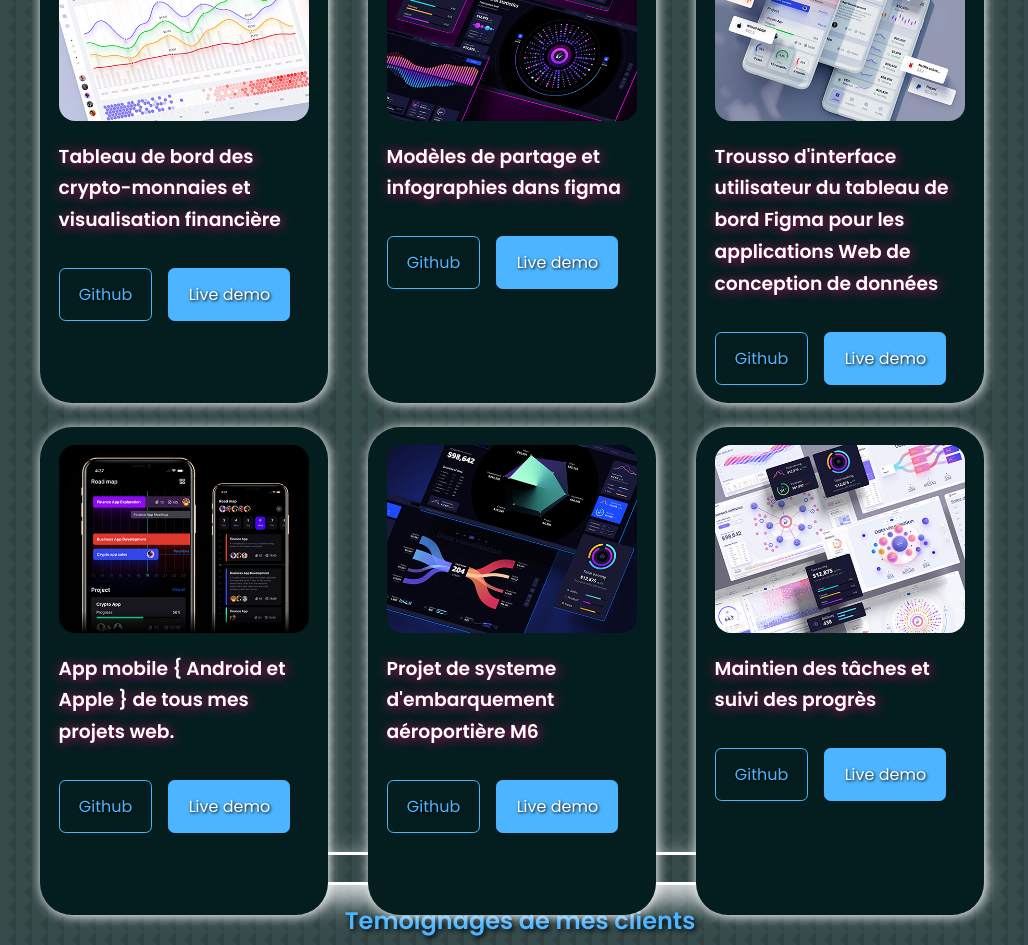
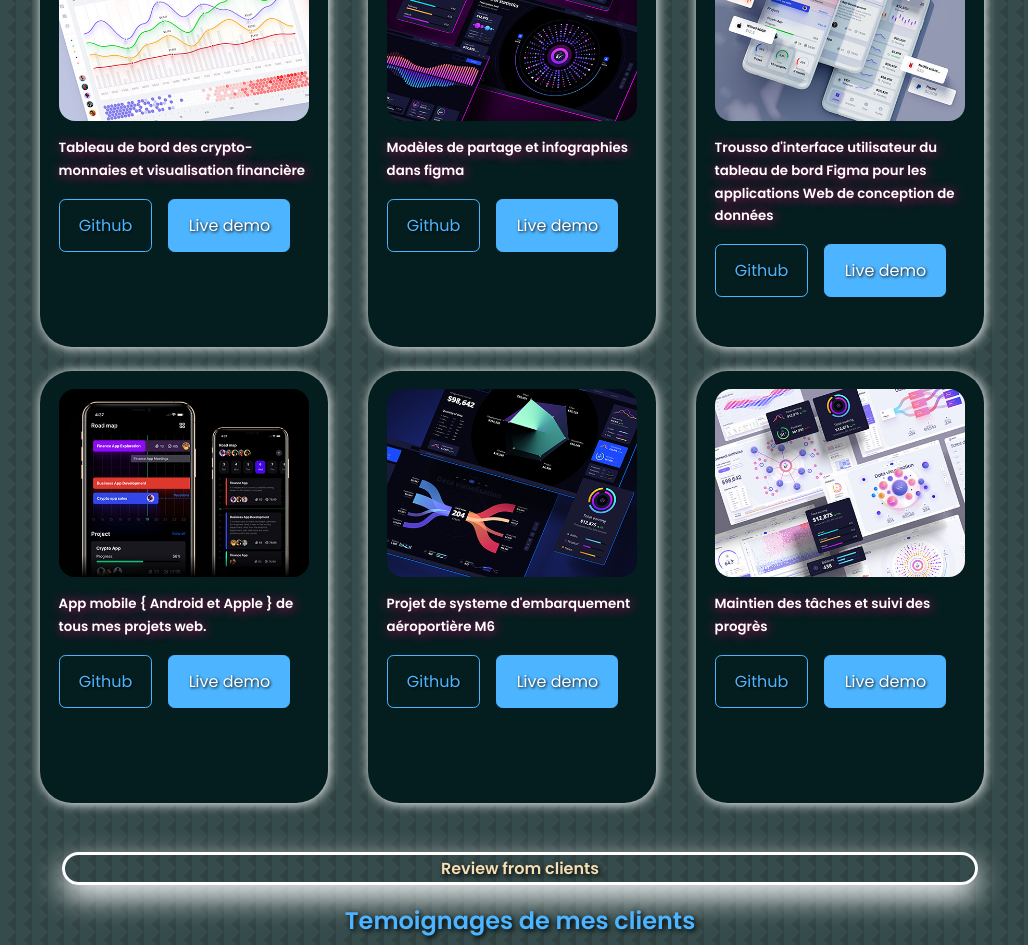
Before and after one commit to Mouhamed1003/keenprogrammer.com, a React (Create React App) app: page / in a window 1280 px wide. Shown: the part 3660-4605 px from the top of the page, without its empty margins (120-1148 px from the left). Built offline with nearby package versions, Linux system fonts and the light colour scheme.

Commit message:
Update portfolio.css

```diff
--- a/src/components/portfolio/portfolio.css
+++ b/src/components/portfolio/portfolio.css
@@ -27,7 +27,7 @@
     box-shadow: 1px 1px 12px white;
     transition: transform 1s ease; /* Transition douce */
     width: 18rem;
-    height: 30.5rem;
+    height: 27rem;
 }
 .portfolio_item:hover {
     border-color: var(--color-primary-variant);
@@ -41,7 +41,8 @@
     overflow: hidden;
 }
 .portfolio_item h3 {
-    margin: 1.2rem 0 2rem;
+    margin: 1rem 0 1rem;
+    font-size: smaller;
 }
 .portfolio_item-cta {
     display: flex;
```
